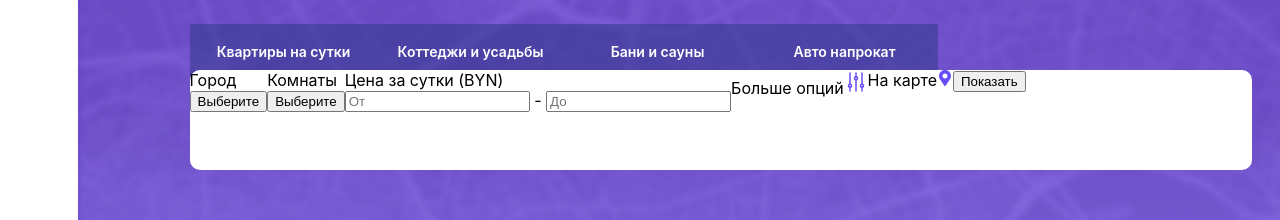
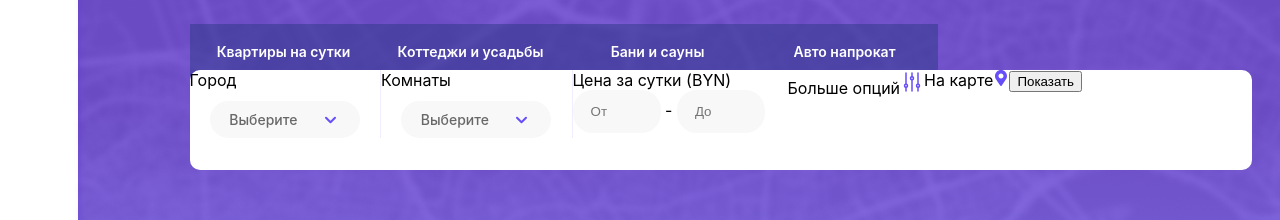
Before and after one commit to KseniaSafonova/HawkingSchool_React, a React (Create React App) app in the folder project/: page / in a window 1280 px wide. Shown: the part 245-465 px from the top of the page. Built offline with nearby package versions, Linux system fonts and the light colour scheme; the HTML template or start-up script is replaced by a standard one.

Commit message:
menu list

```diff
--- a/project/src/App.tsx
+++ b/project/src/App.tsx
@@ -21,6 +21,7 @@ import EnterProfile from './components/EnterProfile';
 //@ts-ignore
 function App() {
   const news = useSelector((state: RootState) => state.news.value)
+  const cities = useSelector((state: RootState) => state.cities.value)
   return (
     <BrowserRouter>
       <div className="App">
@@ -29,7 +30,7 @@ function App() {
         {/* <Error /> */}
         <Routes>
           <Route path='/Registration' element={<EnterProfile />}></Route>
-          <Route path='/' element={<Main />}></Route>
+          <Route path='/' element={<Main cities={cities} />}></Route>
           <Route path='/newsList' element={<NewsList news={news} />}></Route>
           <Route path='/newsList/:id' element={<DetailNews news={news} />}></Route>
           <Route path='/contacts' element={<Contacts />}></Route>
--- a/project/src/pages/Main/Main.tsx
+++ b/project/src/pages/Main/Main.tsx
@@ -1,8 +1,18 @@
 import styles from '../../styles/Main/Main.module.css';
 import { FaMapMarkerAlt } from 'react-icons/fa';
 import { IoOptionsOutline } from 'react-icons/io5';
+import arrow from '../../images/arrow.svg'
+import { useState } from 'react';
 
-const Main = () => {
+
+//@ts-ignore
+const Main = ({ cities }) => {
+
+    const [citiesList, showCitiesList] = useState(false);
+
+    const showCitiesBlock = () => {
+        showCitiesList(!citiesList)
+    }
     return (
         <>
             <div className={styles.topConainer}>
@@ -16,17 +26,25 @@ const Main = () => {
                     <button className={styles.button}>Авто напрокат</button>
                 </div>
                 <nav className={styles.nav}>
-                    <div>
+                    <div className={styles.selectCity}>
                         <div>Город</div>
-                        <button>Выберите</button>
+                        <button className={styles.selectButton}>Выберите<img src={arrow} alt="" onClick={showCitiesBlock} /></button>
+                        {
+                            citiesList &&
+                            <ul className={styles.citiesList}>
+                                {
+                                    cities.map((city: any) => <li>{city.city}</li>)
+                                }
+                            </ul>
+                        }
                     </div>
-                    <div>
+                    <div className={styles.selectRooms}>
                         <div>Комнаты</div>
-                        <button>Выберите</button>
+                        <button className={styles.selectButton}>Выберите<img src={arrow} alt="" /></button>
                     </div>
-                    <div>
+                    <div className={styles.selectPrices}>
                         <div>Цена за сутки (BYN)</div>
-                        <input type="text" placeholder='От' /> - <input type="text" placeholder='До' />
+                        <input type="text" placeholder='От' className={styles.priceInput} /> - <input type="text" placeholder='До' className={styles.priceInput} />
                     </div>
                     <div>Больше опций
                         <IoOptionsOutline className={styles.options} size='1.5em' />
@@ -38,6 +56,7 @@ const Main = () => {
                         <button>Показать</button>
                     </div>
                 </nav>
+
             </div>
 
         </>
--- /dev/null
+++ b/project/src/redux/reducers/citiesSlice.ts
@@ -0,0 +1,25 @@
+import { createSlice } from '@reduxjs/toolkit'
+
+export interface CitiesState {
+    value: object[]
+}
+
+const initialState: CitiesState = {
+    value: [
+        { id: '1', city: 'Минск' },
+        { id: '2', city: 'Витебск' },
+        { id: '3', city: 'Гомель' },
+        { id: '4', city: 'Гродно' },
+        { id: '5', city: 'Брест' },
+        { id: '6', city: 'Могилев' }
+    ]
+}
+
+export const citiesSlice = createSlice({
+    name: 'cities',
+    initialState,
+    reducers: { //ф-и изменяющие store
+    },
+})
+
+export default citiesSlice.reducer
--- a/project/src/redux/reducers/newsSlice.ts
+++ b/project/src/redux/reducers/newsSlice.ts
@@ -1,5 +1,4 @@
 import { createSlice } from '@reduxjs/toolkit'
-import type { PayloadAction } from '@reduxjs/toolkit'
 
 export interface NewsState {
     value: object[]
--- a/project/src/redux/store.ts
+++ b/project/src/redux/store.ts
@@ -1,9 +1,11 @@
 import { configureStore } from '@reduxjs/toolkit';
 import newsReducer from './reducers/newsSlice';
+import citiesReducer from './reducers/citiesSlice';
 
 export const store = configureStore({
     reducer: {
-        news: newsReducer
+        news: newsReducer,
+        cities: citiesReducer
     },
 })
 
--- a/project/src/styles/Main/Main.module.css
+++ b/project/src/styles/Main/Main.module.css
@@ -76,6 +76,26 @@
     display: flex;
 }
 
+.selectCity,
+.selectRooms {
+    width: 190.5px;
+    height: 68px;
+    border-right: 1px solid rgba(102, 78, 249, 0.1);
+}
+
+.selectPrices {
+    width: 215px;
+}
+
+.priceInput {
+    height: 37px;
+    width: 80px;
+    border-radius: 20px;
+    background: #F8F8F8;
+    border: 2px solid #F8F8F8;
+    text-indent: 14px;
+}
+
 .point {
     color: #664EF9;
 }
@@ -84,3 +104,43 @@
     rotate: 90deg;
     color: #664EF9;
 }
+
+.selectButton {
+    height: 37px;
+    width: 150px;
+    border-radius: 20px;
+    background: #F8F8F8;
+    font-family: 'Inter';
+    font-style: normal;
+    font-weight: 500;
+    font-size: 14px;
+    line-height: 17px;
+    color: #686868;
+    border: 2px solid #F8F8F8;
+    display: flex;
+    justify-content: space-around;
+    align-items: center;
+    margin-left: 20px;
+    margin-top: 11px;
+}
+
+.selectButton:focus {
+    border: 2px solid rgba(102, 78, 249, 0.8);
+    background-color: #FFFFFF;
+}
+
+.citiesList {
+    height: 230px;
+    width: 150px;
+    border-radius: 10px;
+    background: #FFFFFF;
+    box-shadow: 0px 0px 40px rgba(135, 124, 202, 0.3);
+    position: absolute;
+}
+
+.citiesList li {
+    list-style-type: none;
+    height: 37px;
+    padding: 10px 15px 10px 15px;
+    box-sizing: border-box;
+}
```
Also changed, not shown: project/src/images/arrow.svg (added).
